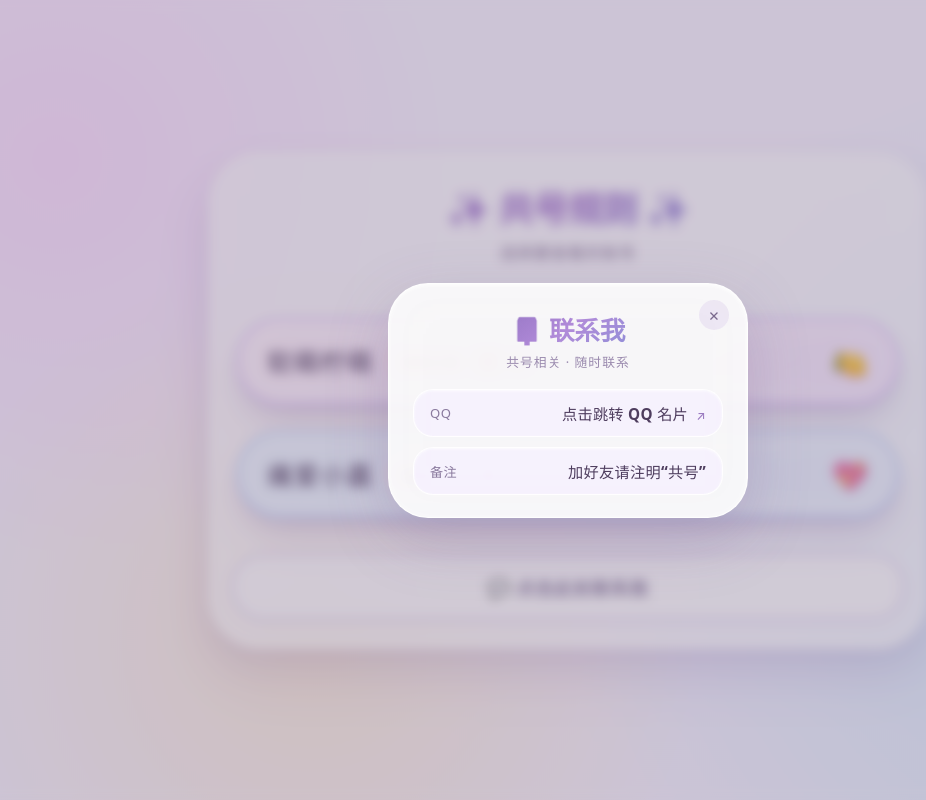
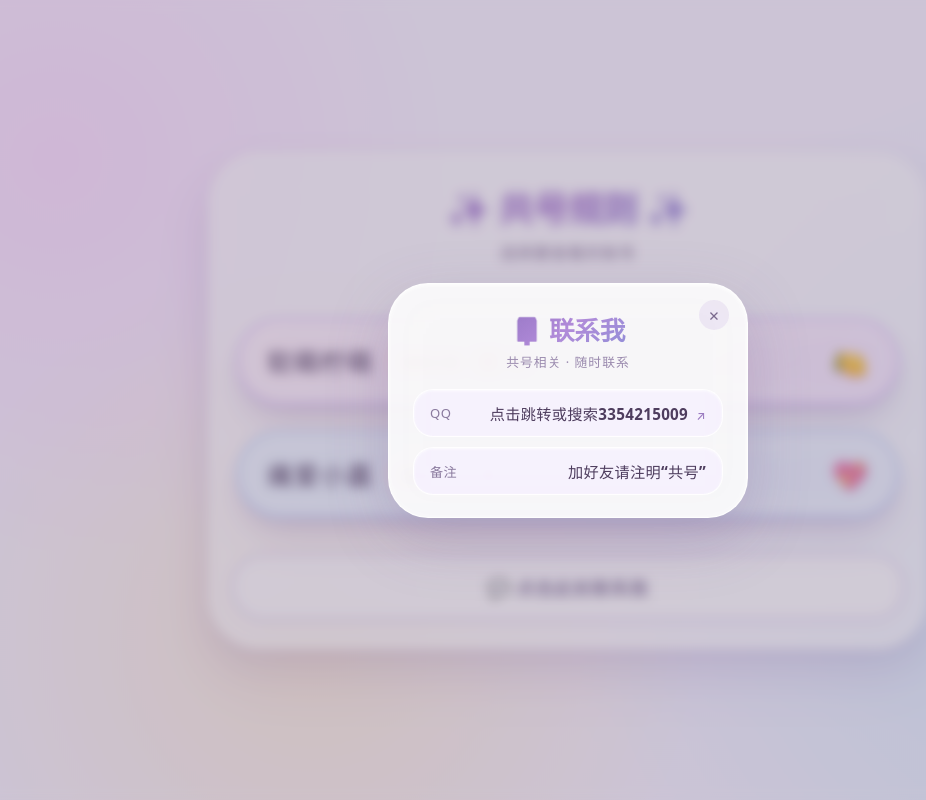
Before and after one commit to Hehe11TvT/Hehe11TvT.github.io, a plain HTML site: page rule.html in a window 1280 px wide. Both pictures are taken after a click on the element "💬 点击此处联系我". Shown: the whole page, without its empty margins (72-998 px from the left). Drawn offline with Linux system fonts and the light colour scheme; no server answers.

Commit message:
Update rule.html

```diff
--- a/rule.html
+++ b/rule.html
@@ -772,7 +772,7 @@
       <!-- ⚠️ 联系方式明文修改处 -->
       <a class="contact-item contact-link" href="mqqapi://card/show_pslcard?src_type=internal&version=1&uin=3354215009&card_type=person">
         <span class="ci-label">QQ</span>
-        <span class="ci-value">点击跳转 QQ 名片 <span class="ci-arrow">↗</span></span>
+        <span class="ci-value">点击跳转或搜索3354215009 <span class="ci-arrow">↗</span></span>
       </a>
       <div class="contact-item">
         <span class="ci-label">备注</span>
```
